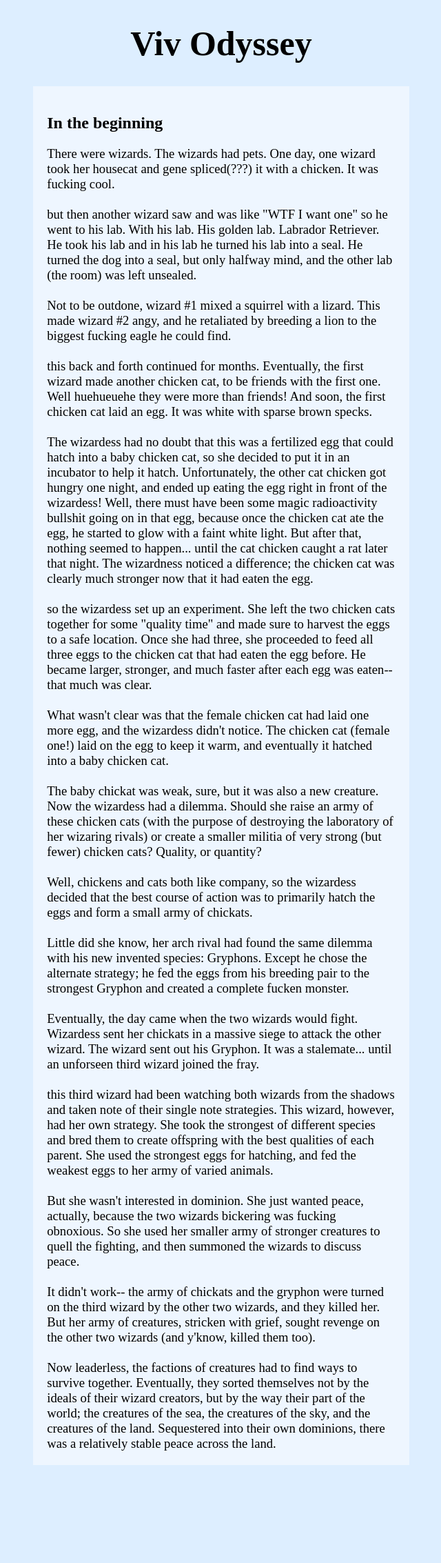
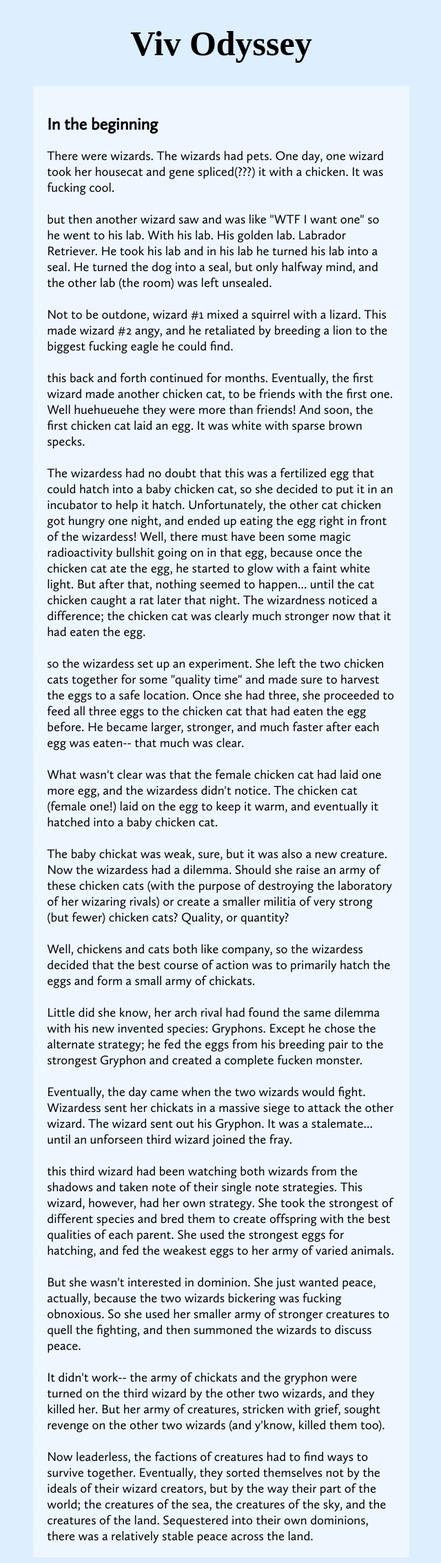
Before and after one commit to okasen/vivOdyssey, a Django app: page /lore/lore in a window 1280 px wide. Shown: the whole page at 69% size, without its empty margins (319-959 px from the left). Before the commit the page ends 2124 px from the top, so only its background shows below. Run offline with Django 3.2, Linux system fonts and the light colour scheme; some web fonts are replaced.

Commit message:
sprucing up the CSS

```diff
--- a/assets/css/base.css
+++ b/assets/css/base.css
@@ -5,7 +5,7 @@
 
 @font-face {
   font-family: calluna;
-  src: url("https://f000.backblazeb2.com/b2api/v1/b2_download_file_by_id?fileId=4_ze8a99d2b1cbcc558746e0011_f10009c51c0dd96cf_d20210103_m195047_c000_v0001072_t0001");
+  src: url("../css/fonts/callunasansregular.woff");
 }
 
 body {
```
